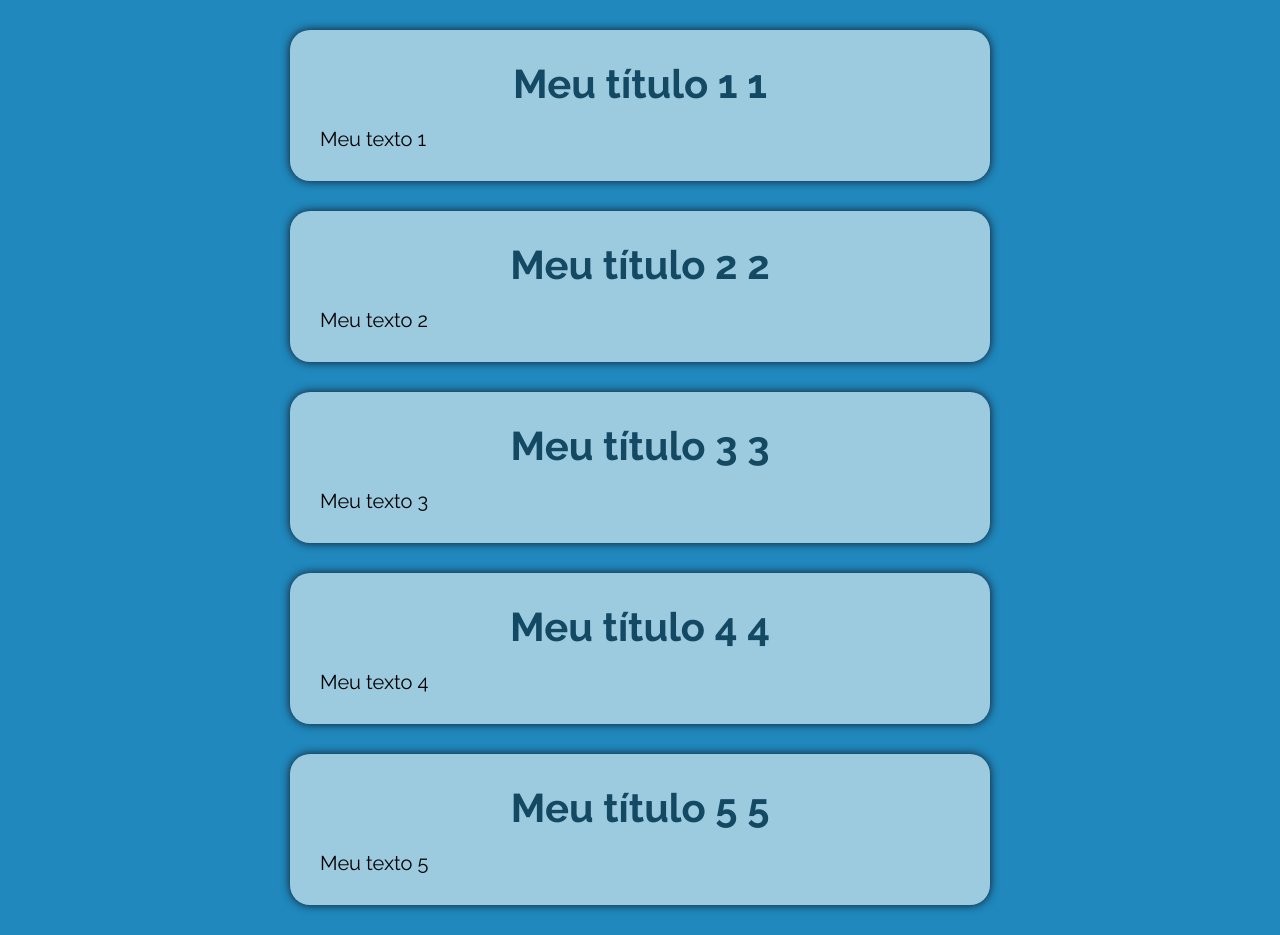
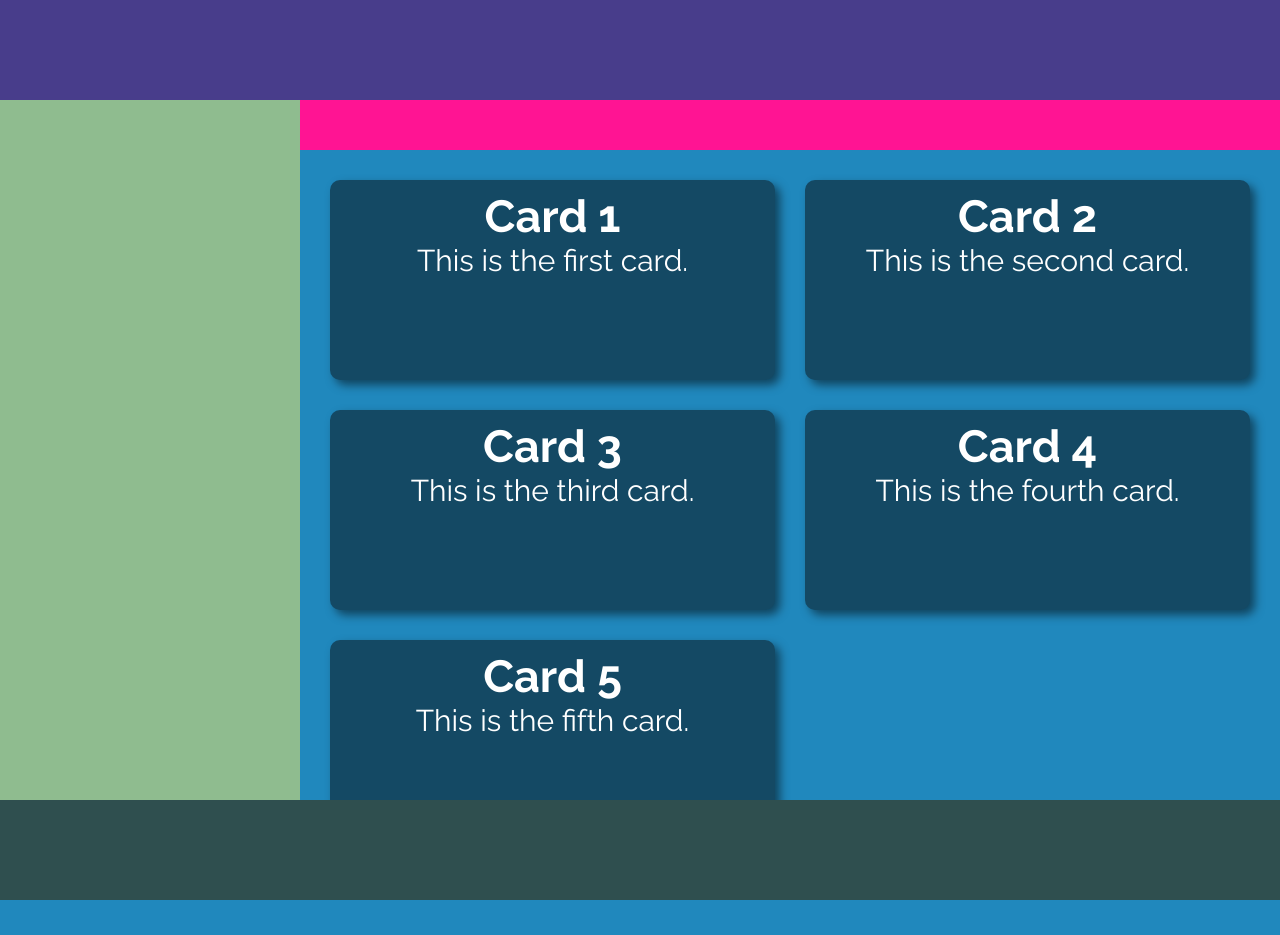
Before and after one commit to Ronald942/codespaces-react, a React (Vite) app: page / in a window 1280 px wide. After the commit the page ends 900 px from the top, so only its background shows below. Built offline with nearby package versions, Linux system fonts and the light colour scheme.

Commit message:
Aula 05/06

```diff
--- a/src/App.jsx
+++ b/src/App.jsx
@@ -1,25 +1,14 @@
 import "./styles/theme.css";
 import "./styles/global.css";
-import { MyText } from "./components/MyText";
+// import { MyTextList } from "./components/MyTextList";
+import { MyGrid } from "./components/MyGrid";
 
 export default function App() {
-  const texts=[
-    {title: "Meu título 1", text: "Meu texto 1"},
-    {title: "Meu título 2", text: "Meu texto 2"},
-    {title: "Meu título 3", text: "Meu texto 3"},
-    {title: "Meu título 4", text: "Meu texto 4"},
-    {title: "Meu título 5", text: "Meu texto 5"}
-  ];
 
   return (
     // React Fragment
-    <>  {texts.map((text, index) => {
-    return (
-      <MyText key = {index} title = {` ${text.title} ${index + 1} `}>
-        {text.text}
-      </MyText>
-    );
-  })}
-  </>
+    <>
+      <MyGrid />
+    </>
   );
 }
--- /dev/null
+++ b/src/components/MyGrid.jsx
@@ -0,0 +1,36 @@
+import styles from "./MyGrid.module.css";
+
+export function MyGrid() {
+  return (
+    <div className={styles.container}>
+      <header className={styles.header1} />
+      <header className={styles.header2} />
+      <aside className={styles.aside} />
+      <main className={styles.main}>
+        <div className={styles.grid}>
+          <div className={styles.card}>
+            <h2>Card 1</h2>
+            <p>This is the first card.</p>
+          </div>
+          <div className={styles.card}>
+            <h2>Card 2</h2>
+            <p>This is the second card.</p>
+          </div>
+          <div className={styles.card}>
+            <h2>Card 3</h2>
+            <p>This is the third card.</p>
+          </div>
+          <div className={styles.card}>
+            <h2>Card 4</h2>
+            <p>This is the fourth card.</p>
+          </div>
+          <div className={styles.card}>
+            <h2>Card 5</h2>
+            <p>This is the fifth card.</p>
+          </div>
+        </div>
+      </main>
+      <footer className={styles.footer} />
+    </div>
+  );
+}
--- /dev/null
+++ b/src/components/MyGrid.module.css
@@ -0,0 +1,69 @@
+.container {
+  display: grid;
+
+  grid-template-areas:
+    "header1 header1"
+    "aside header2"
+    "aside main"
+    "footer footer";
+
+  grid-template-columns: 30rem auto;
+  grid-template-rows: 10rem 5rem calc(100vh - 15rem) 10rem;
+
+  @media (max-width: 1200px) {
+    grid-template-areas:
+      "header1"
+      "header2"
+      "main"
+      "footer";
+
+    grid-template-columns: 1fr;
+  }
+}
+
+.header1 {
+  grid-area: header1;
+  background-color: darkslateblue;
+}
+
+.header2 {
+  grid-area: header2;
+  background-color: deeppink;
+}
+
+.aside {
+  grid-area: aside;
+  background-color: darkseagreen;
+
+  @media (max-width: 1200px) {
+    display: none;
+  }
+}
+
+.footer {
+  grid-area: footer;
+  background-color: darkslategray;
+}
+
+.grid {
+  /* height: 100vh; */
+  padding: 3rem;
+  display: grid;
+  grid-template-columns: repeat(auto-fit, minmax(30rem, 1fr));
+  grid-template-rows: repeat(auto-fit, min-content);
+  gap: 3rem;
+
+  /* justify-content: center; */
+  /* align-content: center; */
+}
+
+.card {
+  background-color: var(--primary-dark);
+  border-radius: 1rem;
+  color: var(--primary-contrast-light);
+  padding: 1rem;
+  box-shadow: 0.5rem 0.5rem 1rem rgba(0, 0, 0, 0.5);
+  font-size: 3rem;
+  text-align: center;
+  height: 20rem;
+}
--- a/src/components/MyText.jsx
+++ b/src/components/MyText.jsx
@@ -1,6 +1,6 @@
 import styles from "./MyText.module.css";
 
-export function MyText({title, children}) {
+export function MyText({ title, children }) {
   return (
     <div className={styles.container}>
       <div className={styles.div}>
--- a/src/components/MyText.module.css
+++ b/src/components/MyText.module.css
@@ -1,6 +1,10 @@
 .container {
-    margin: 0 auto;
-    max-width: 80rem;
+    /* margin: 0 auto; */
+    max-width: 50rem;
+
+    @media (max-width: 768px) {
+        width: 80vw;
+    }
 }
 
 .div {
@@ -8,7 +12,7 @@
     color: var(--primary-contrast-dark);
     box-shadow: 0 0 1rem var(--gray-900);
     padding: 3rem;
-    margin: 3rem 5rem;
+    /* margin: 3rem 5rem; */
     border-radius: 2rem;
 }
 
--- /dev/null
+++ b/src/components/MyTextList.jsx
@@ -0,0 +1,28 @@
+import styles from "./MyTextList.module.css";
+import { MyText } from "./MyText";
+
+export function MyTextList() {
+  const texts = [
+    { title: "Meu título", text: "Meu texto" },
+    { title: "Meu título", text: "Meu texto" },
+    { title: "Meu título", text: "Meu texto" },
+    { title: "Meu título", text: "Meu texto" },
+    { title: "Meu título", text: "Meu texto" },
+    { title: "Meu título", text: "Meu texto" },
+  ];
+
+  return (
+    <>
+      <h1 className={styles.title}>Lista de Textos</h1>
+      <div className={styles.container}>
+        {texts.map((text, index) => {
+          return (
+            <MyText key={index} title={`${text.title} ${index + 1}`}>
+              {text.text}
+            </MyText>
+          );
+        })}
+      </div>
+    </>
+  );
+}
--- /dev/null
+++ b/src/components/MyTextList.module.css
@@ -0,0 +1,37 @@
+.container {
+  padding: 3rem;
+  height: 100vh;
+  display: flex;
+  flex-direction: row; /* row column row-reverse column-reverse */
+  flex-wrap: wrap; /* nowrap wrap wrap-reverse */
+  gap: 3rem 6rem; /* row-gap column-gap */
+
+  /* EIXO HORIZONTAL - Main Axis */
+  justify-content: center; /* flex-start flex-end center space-between space-around */
+
+  /* EIXO VERTICAL - Cross Axis */
+  align-items: center; /* flex-start flex-end center baseline stretch */
+  align-content: start;
+
+  @media (max-width: 768px) {
+    flex-flow: column nowrap;
+    height: auto;
+  }
+}
+
+.title {
+  margin-top: 3rem;
+  font-size: 10rem;
+  font-weight: bolder;
+  text-align: center;
+
+  /* Telas com largura até 1200px */
+  @media (max-width: 1200px) {
+    font-size: 6rem;
+
+    /* Telas entre 768px e 1200px */
+    @media (max-width: 768px) {
+      font-size: 3rem;
+    }
+  }
+}
```
